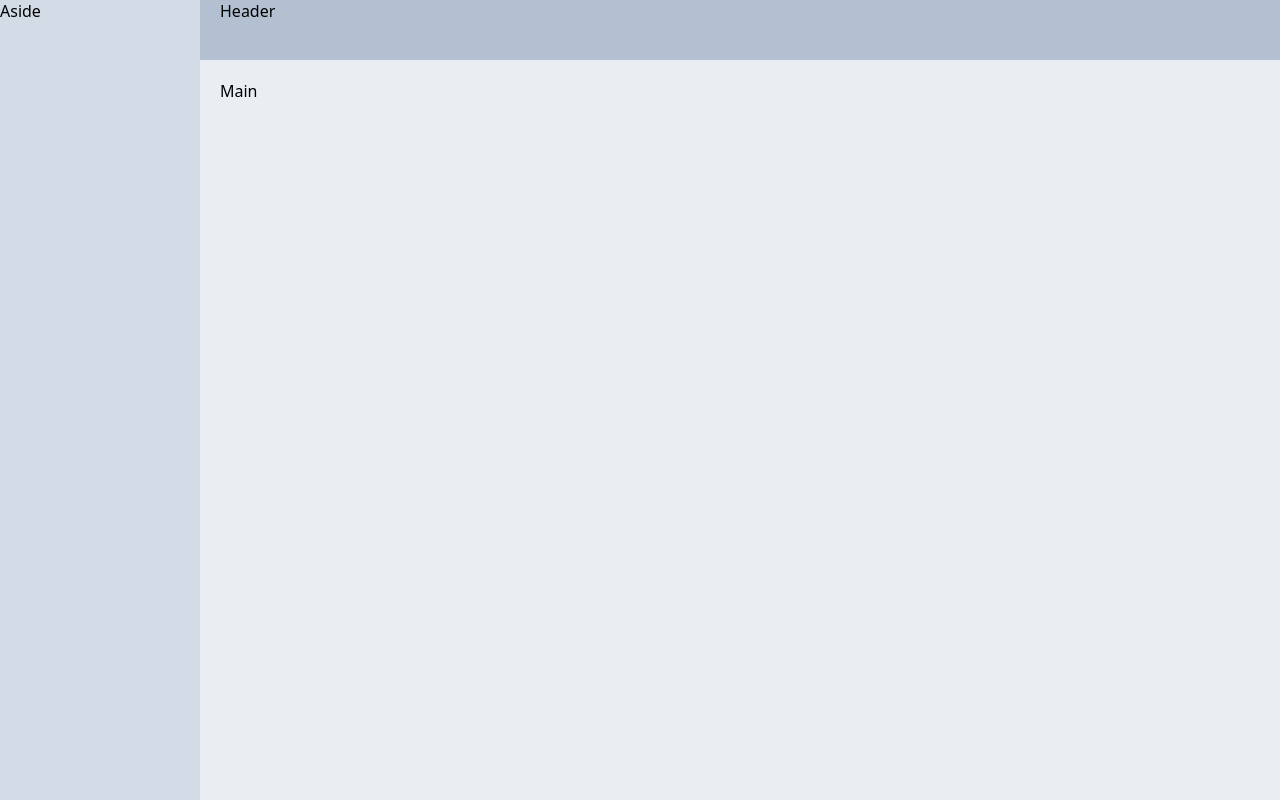
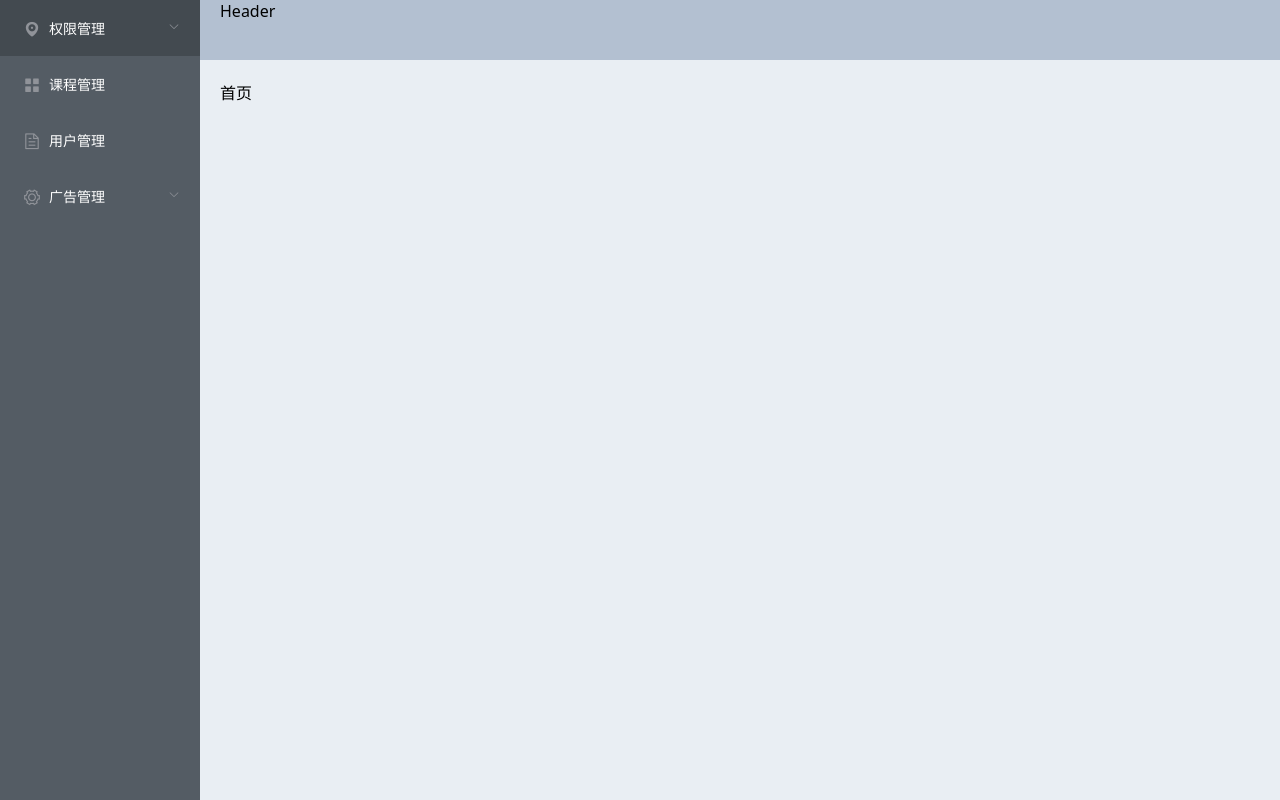
Before and after one commit to qq595690231/edu, a Vue app: page /#/ in a window 1280 px wide. Built offline with nearby package versions, Linux system fonts and the light colour scheme.

Commit message:
'布局处理-侧边栏菜单'

```diff
--- /dev/null
+++ b/src/views/layout/components/AppAside.vue
@@ -0,0 +1,70 @@
+<template>
+  <div class="app-aside">
+    <el-menu
+      default-active="1"
+      class="el-menu-vertical-demo"
+      background-color="#545c64"
+      text-color="#fff"
+      active-text-color="#ffd04b"
+      unique-opened
+      router
+    >
+      <el-submenu index="1">
+        <template slot="title">
+          <i class="el-icon-location"></i>
+          <span>权限管理</span>
+        </template>
+        <el-menu-item index="/role">
+          <i class="el-icon-document"></i>
+          <span>角色列表</span>
+        </el-menu-item>
+        <el-menu-item index="/menu">
+          <i class="el-icon-document"></i>
+          <span>菜单列表</span>
+        </el-menu-item>
+        <el-menu-item index="/resource">
+          <i class="el-icon-document"></i>
+          <span>资源列表</span>
+        </el-menu-item>
+      </el-submenu>
+      <el-menu-item index="/course">
+        <i class="el-icon-menu"></i>
+        <span slot="title">课程管理</span>
+      </el-menu-item>
+      <el-menu-item index="/user">
+        <i class="el-icon-document"></i>
+        <span slot="title">用户管理</span>
+      </el-menu-item>
+      <el-submenu index="4">
+        <template slot="title">
+          <i class="el-icon-setting"></i>
+          <span slot="title">广告管理</span>
+        </template>
+        <el-menu-item index="/advert">
+          <i class="el-icon-document"></i>
+          <span>广告列表</span>
+        </el-menu-item>
+        <el-menu-item index="/advert-space">
+          <i class="el-icon-document"></i>
+          <span>广告位列表</span>
+        </el-menu-item>
+      </el-submenu>
+    </el-menu>
+  </div>
+</template>
+
+<script>
+export default {
+  name: 'AppAside'
+}
+</script>
+
+<style lang="scss" scoped>
+.app-aside {
+  height: 100%;
+  .el-menu {
+    height: 100%;
+    border-right: 0 none;
+  }
+}
+</style>
--- a/src/views/layout/index.vue
+++ b/src/views/layout/index.vue
@@ -1,16 +1,28 @@
 <template>
   <el-container>
-    <el-aside width="200px">Aside</el-aside>
+    <el-aside width="200px">
+      <!-- 侧边栏组件 -->
+      <app-aside></app-aside>
+    </el-aside>
     <el-container>
       <el-header>Header</el-header>
-      <el-main>Main</el-main>
+      <el-main>
+        <!-- 设置子路由出口 -->
+        <router-view></router-view>
+      </el-main>
     </el-container>
   </el-container>
 </template>
 
 <script>
+// 引入侧边栏组件
+import AppAside from './components/AppAside'
+
 export default {
-  name: 'Layout'
+  name: 'Layout',
+  components: {
+    AppAside
+  }
 }
 </script>
 
```
